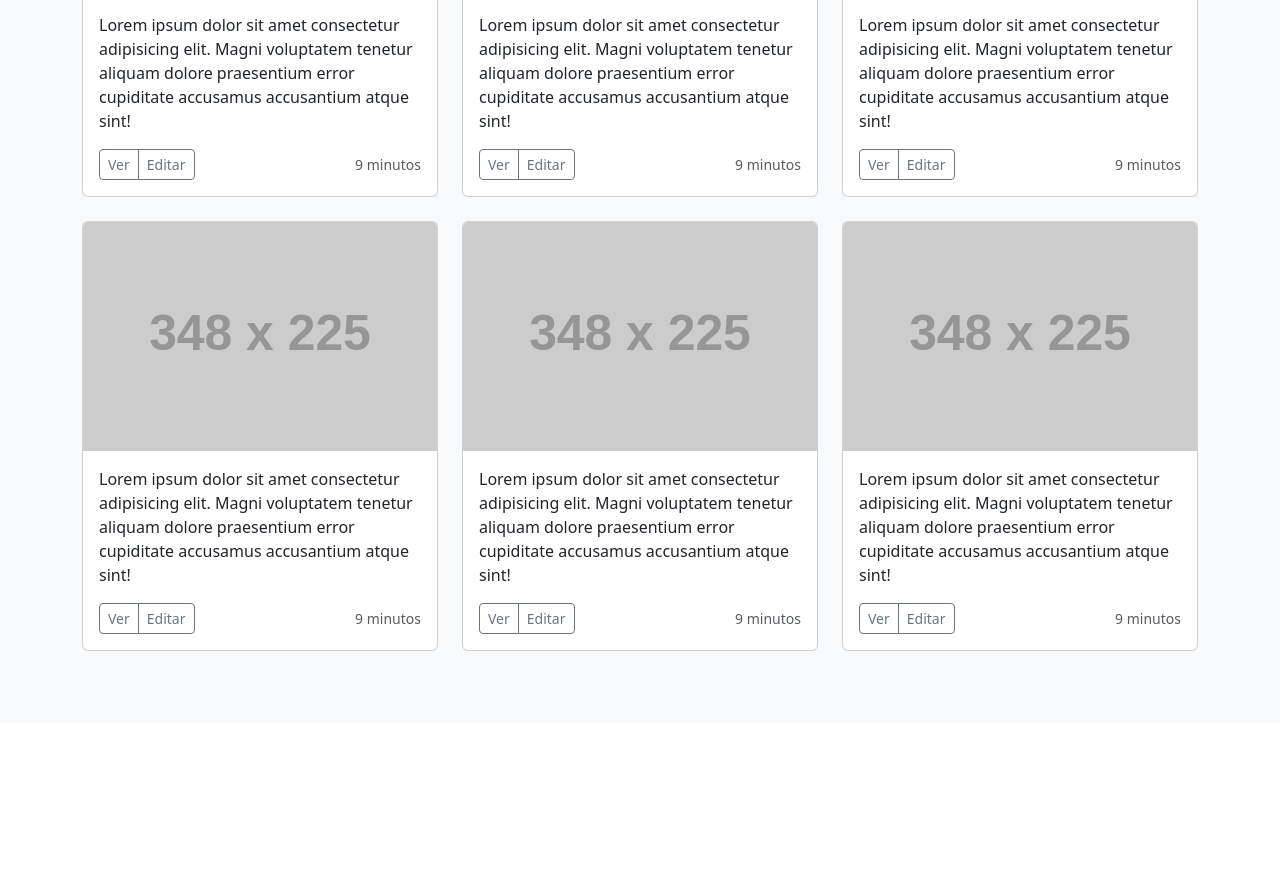
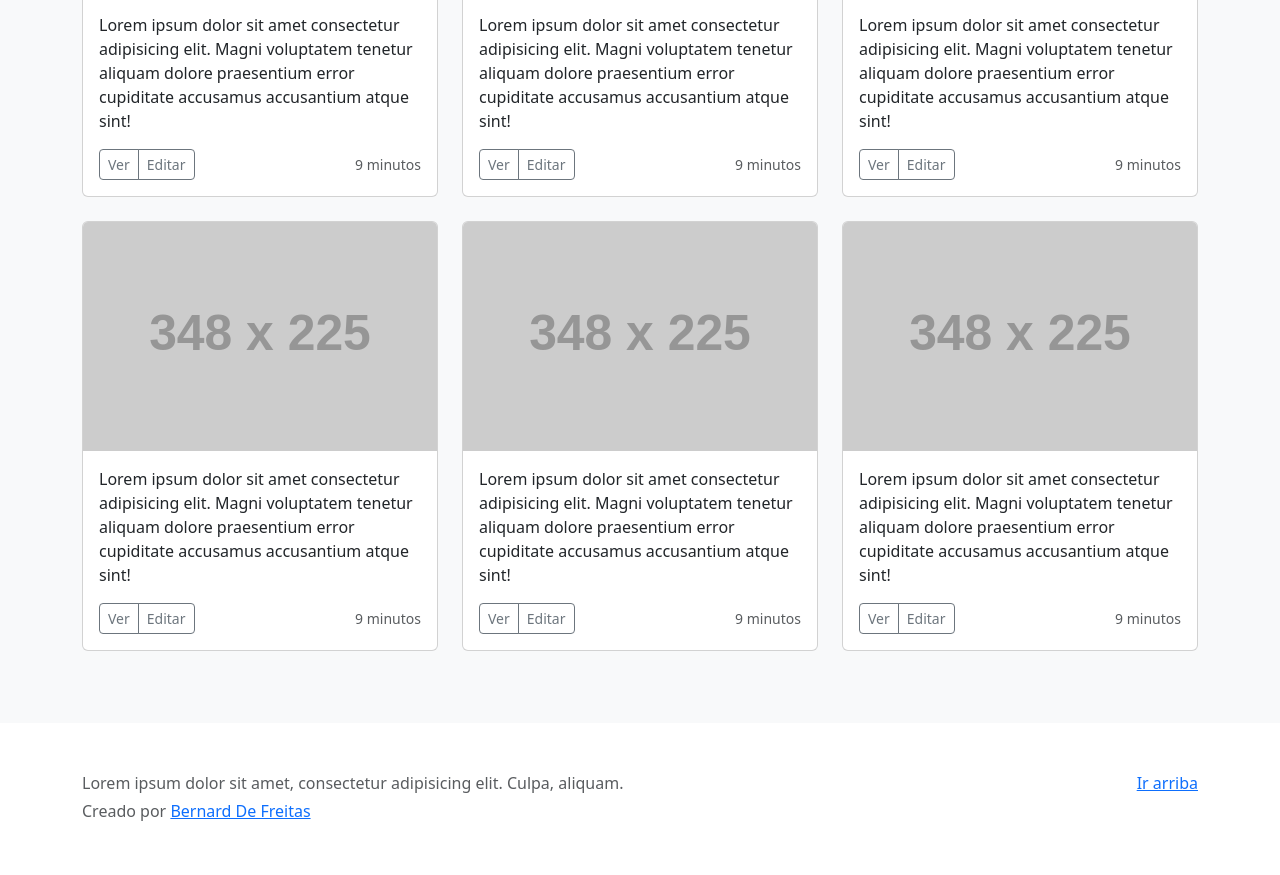
Before and after one commit to Bernard301094/album-bootstrap, a plain HTML site: page index.html in a window 1280 px wide. Shown: the part 654-1529 px from the top of the page. Before the commit the page ends 1377 px from the top, so only its background shows below. Drawn offline with Linux system fonts and the light colour scheme; placeholder pictures from the web are drawn by us.

Commit message:
Footer creado

```diff
--- a/index.html
+++ b/index.html
@@ -170,6 +170,22 @@
             </div>
         </div>
     </main>
+
+    <footer class="text-muted py-5">
+        <div class="container">
+            <div class="row">
+                <div class="col d-flex justify-content-between">
+                    <div>
+                        <p class="mb-1">Lorem ipsum dolor sit amet, consectetur adipisicing elit. Culpa, aliquam.</p>
+                        <p class="mb-1">Creado por <a href="#">Bernard De Freitas</a></p>
+                    </div>
+                    <p>
+                        <a href="#">Ir arriba</a>
+                    </p>
+                </div>
+            </div>
+        </div>
+    </footer>
     <script src="js/bootstrap.bundle.min.js"></script>
 </body>
 </html>
```
